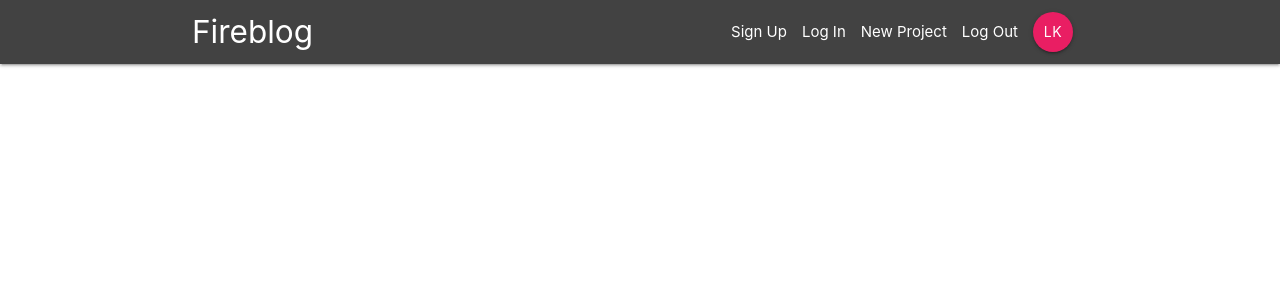
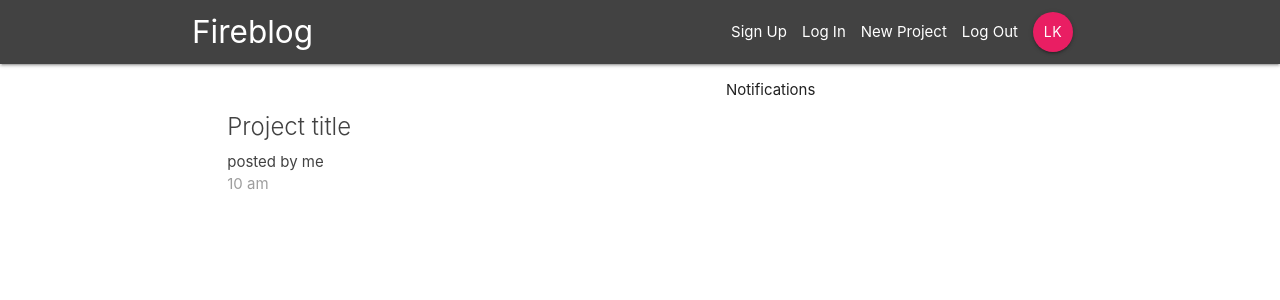
Before and after one commit to csipsz/react-fireblog, a React (Create React App) app: page / in a window 1280 px wide. Shown: the top 300 px of the page. Built offline with nearby package versions, Linux system fonts and the light colour scheme.

Commit message:
added dashboard component, imported switch from react-router-dom

```diff
--- a/src/App.js
+++ b/src/App.js
@@ -1,12 +1,16 @@
 import React, {Component} from 'react'
-import { BrowserRouter } from 'react-router-dom'
+import { BrowserRouter, Route, Switch } from 'react-router-dom'
 import Navbar from './components/layout/Navbar'
+import DashBoard from './components/dashboard/Dashboard'
 
 function App() {
   return (
     <BrowserRouter>
       <div className="App">
         <Navbar />
+        <Switch>
+          <Route path="/" component={DashBoard}/>
+        </Switch>
       </div>
     </BrowserRouter>
   );
--- a/src/components/dashboard/Dashboard.js
+++ b/src/components/dashboard/Dashboard.js
@@ -0,0 +1,20 @@
+import React, { Component } from 'react'
+import Notifications from './Notifications'
+import ProjectList from '../projects/ProjectList'
+
+export class Dashboard extends Component {
+    render() {
+        return (
+            <div className="dashboard container">
+                <div className="row">
+                    <div className="col s12 m6"><ProjectList/></div>
+                    <div className="col s12 m5 offset-m1">
+                        <Notifications/>
+                    </div>
+                </div>
+            </div>
+        )
+    }
+}
+
+export default Dashboard
--- a/src/components/dashboard/Notifications.js
+++ b/src/components/dashboard/Notifications.js
@@ -0,0 +1,11 @@
+import React from 'react'
+
+const Notifications = () => {
+    return (
+        <div>
+            <p>Notifications</p>
+        </div>
+    )
+}
+
+export default Notifications
--- a/src/components/projects/ProjectList.js
+++ b/src/components/projects/ProjectList.js
@@ -0,0 +1,18 @@
+import React from 'react'
+
+const ProjectList = () => {
+    return (
+        <div className="project-list section">
+            <div className="card z-depth-0 project-summary">
+                <div className="card-content grey-text text-darken-3">
+                    <span className="card-title">Project title</span>
+                    <p>posted by me</p>
+                    <p className="grey-text">10 am</p>
+                </div>
+            </div>
+
+        </div>
+    )
+}
+
+export default ProjectList
```
